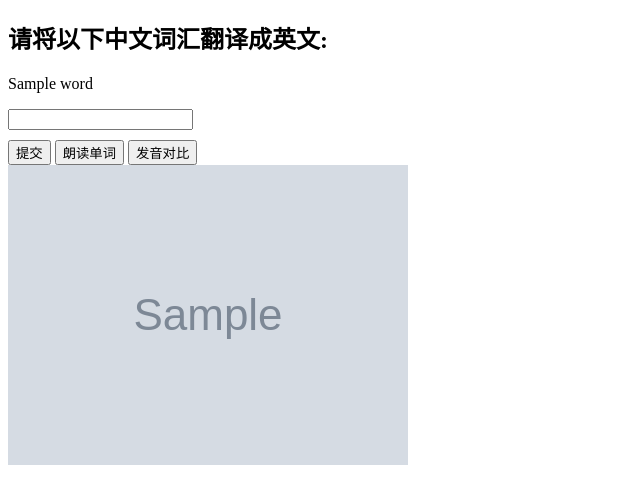
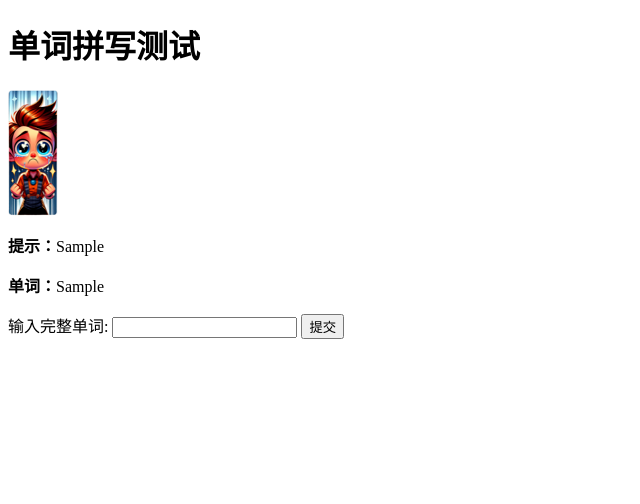
Before and after one commit to songshen06/english_book, a Flask app: template templates/test_cn_to_en.html in a window 1280 px wide. Shown: the top 504 px of the page, without its empty margins (0-640 px from the left). Run offline with Flask 3, Linux system fonts and the light colour scheme; the template is opened without the code that fills it: most values are stand-ins (such as "Sample title", 1, 10 or a date in 2020); grey boxes marked "Sample" are stand-in pictures.

Commit message:
upgrade the test_cn_to_en

```diff
--- a/app.py
+++ b/app.py
@@ -7,6 +7,7 @@ import glob
 import importlib
 import random
 import csv
+import string
 from itertools import chain
 from database import db, init_db
 
@@ -160,53 +161,69 @@ def generate_dummy_choices_new(correct_answer, all_answers, num_dummies=2):
     random.shuffle(dummy_choices)
     return dummy_choices
 
+def generate_full_dummy_choices(correct_answer, all_answers, num_choices=3):
+    """
+    Generate dummy choices for a quiz question.
+    Returns a dictionary of choices.
+    """
+    print(num_choices)
+    if num_choices < 2:
+        raise ValueError("Number of choices must be at least 2")
+
+    # Get dummy answers and ensure the correct answer is not included
+    dummies = [word for word in all_answers if word != correct_answer]
+    if len(dummies) < num_choices - 1:
+        raise ValueError("Not enough unique dummy choices available")
+
+    # Randomly select dummy answers
+    dummy_choices = random.sample(dummies, num_choices - 1)
+    dummy_choices.append(correct_answer)
+    random.shuffle(dummy_choices)
+
+    # Assign choices to labels (e.g., 'a', 'b', 'c', ...)
+    choice_labels = list(string.ascii_lowercase)[:num_choices]
+    choices = dict(zip(choice_labels, dummy_choices))
+
+    return choices
+def obscure_word(word, num_letters=1):
+    """随机隐藏单词中的一或两个字母。"""
+    if len(word) <= 1:
+        return word
+
+    word_as_list = list(word)
+    for _ in range(num_letters):
+        replace_index = random.randint(0, len(word_as_list) - 1)
+        word_as_list[replace_index] = '_'
+    return ''.join(word_as_list)
+
 @app.route('/test_cn_to_en', methods=['GET', 'POST'])
 def test_cn_to_en():
-    # Ensure the user is logged in
     if 'username' not in session:
         return redirect(url_for('login'))
+    if 'selected_book' in session and 'selected_modules' in session:
+        words = load_words(session['selected_book'], session['selected_modules'])
+    if 'random_indexes' not in session:
+        session['random_indexes'] = generate_random_indexes(words)
+        session['word_index'] = 0
+    # 获取当前单词
+    current_index = session['random_indexes'][session['word_index']]
+    word_en, word_cn = list(words.items())[current_index]
+    word_en_with_blanks = obscure_word(word_en, num_letters=random.randint(1, 2))
+    return render_template('test_cn_to_en.html', word_cn=word_cn, word_en_with_blanks=word_en_with_blanks, word_en=word_en)
 
-    # Check if the book and module are selected
-    #if 'selected_book' not in session or 'selected_module' not in session:
-     #   return redirect(url_for('select_book'))
+@app.route('/submit_answer', methods=['POST'])
+def submit_answer():
+    user_answer = request.form['answer'].strip()
+    word_en = request.form['word_en'].strip()
 
-    # Dynamically import the selected book's module
-    #book_module = importlib.import_module(f"books.{session['selected_book']}")
-    #modules = book_module.modules  # Access the 'modules' dictionary from the imported book module
-
-    # Get the selected module's words
-   # words = modules[session['selected_module']]
-    if 'selected_book' not in session or 'selected_module' not in session:
-        return redirect(url_for('select'))  # Redirect to combined selection route
-
-    # Dynamically import the selected book's module
-    book_module = importlib.import_module(f"books.{session['selected_book']}")
-
-    # Get the selected module's words
-    words = book_module.modules[session['selected_module']]  # Directly access the 'modules' dictionary from the imported book module
-    #print(session)
-    if 'current_word' not in session or session['current_word'] not in words:
-        session['current_word'] = list(words.keys())[0]
-
-
-    if request.method == 'POST':
-        user_input = request.form.get('word_input')
-        if check_answer(user_input, session['current_word']):
-            record_data(session['username'], session['current_word'], session['selected_book'], session['selected_module'], True)
-            #record_to_db(session['username'], session['current_word'], session['selected_book'], session['selected_module'], True, "cn_to_en")
-            current_index = list(words.keys()).index(session['current_word'])
-            if current_index + 1 < len(words):
-                session['current_word'] = list(words.keys())[current_index + 1]
-            else:
-                session.clear()
-                return "Module completed!"
+    if user_answer.lower() == word_en.lower():
+        session['word_index'] += 1
+        if session['word_index'] >= len(session['random_indexes']):
+            return redirect(url_for('learning_results'))
         else:
-            record_data(session['username'], session['current_word'], session['selected_book'], session['selected_module'], False)
-            #record_to_db(session['username'], session['current_word'], session['selected_book'], session['selected_module'], False, "cn_to_en")
-            image_path = get_image_path(session['current_word'])
-            return render_template('test_cn_to_en.html', word=words[session['current_word']], image_path=image_path)
-
-    return render_template('test_cn_to_en.html', word=words[session['current_word']])
+            return redirect(url_for('test_cn_to_en'))
+    else:
+        return redirect(url_for('test_cn_to_en', correct=False))
 
 @app.route('/exam_mode', methods=['GET'])
 def exam_mode():
@@ -396,7 +413,7 @@ def test_en_to_cn():
     if request.method == 'POST':
         choices = session.get('previous_choices')
         user_choice = request.form.get('word_choice')
-        print('use choose abc is ',user_choice)
+        #print('use choose abc is ',user_choice)
         correct_answer = word_cn
             #print('user choice is ',choices[user_choice])
         if choices[user_choice] == correct_answer:
@@ -425,12 +442,13 @@ def test_en_to_cn():
     else:
         # 生成不包含正确答案的假选项
         correct_answer = word_cn
-        dummy_choices = generate_dummy_choices(correct_answer, words.values())
-        choices = {
-            'a': dummy_choices[0],
-            'b': dummy_choices[1],
-            'c': dummy_choices[2]
-        }
+        #dummy_choices = generate_dummy_choices(correct_answer, words.values())
+        #choices = {
+        #    'a': dummy_choices[0],
+        #    'b': dummy_choices[1],
+        #    'c': dummy_choices[2]
+        #}
+        choices = generate_full_dummy_choices(correct_answer, words.values(), num_choices=4)
         session['previous_choices'] = choices
     #print(choices)
     # 显示当前单词和选项
@@ -511,7 +529,7 @@ def test_mode_en_to_cn():
     word_en, word_cn = list(words.items())[current_index]
     #print('现在测试的答案是', word_cn)
     #print('english world', word_en)
-    print(current_index)
+    #print(current_index)
 
     if 'random_indexes' not in session:
         session['random_indexes'] = random.sample(range(len(words)), len(words))
--- a/books/book4up.py
+++ b/books/book4up.py
@@ -37,7 +37,7 @@ modules = {
         'phone': '打电话',
     },
     'Module 3': {
-        "didn't": '不',
+        "did not": "不, didn't",
         'National Day': '国庆节',
         'stay': '停留',
         'what': '什么',
--- a/books/book4up_sentence.py
+++ b/books/book4up_sentence.py
@@ -240,7 +240,7 @@ modules = {
             }
         },
         "took": {
-            'translation': "take 的过去式，需要花费",
+            'translation': "take 的过去式，需要，花费",
             'sentences': {
                 'example_en': 'It took us about ten minutes to get there.',
                 'example_cn': '我们大约花了十分钟到那儿。'
--- a/templates/test_cn_to_en.html
+++ b/templates/test_cn_to_en.html
@@ -1,29 +1,60 @@
 <!DOCTYPE html>
 <html>
 <head>
-    <title>中文到英文测试</title>
-    <!-- Add this line to include the JavaScript file for speech -->
-    <script src="{{ url_for('static', filename='speech.js') }}"></script>
-    <style>
-        .button-container {
-            margin-top: 10px;  /* 设置按钮与输入框之间的距离 */
-        }
-    </style>
+    <title>单词拼写测试</title>
 </head>
 <body>
-    <h2>请将以下中文词汇翻译成英文:</h2>
-    <p>{{ word }}</p>
-    <form method="post" action="{{ url_for('test_cn_to_en') }}">
-        <input type="text" name="word_input" required>
-        <div class="button-container">
-            <button type="submit">提交</button>
-            <!-- Pronunciation button -->
-            <button type="button" onclick="speakInput()">朗读单词</button>
-            <button type="button" id="record-button">发音对比</button>
-        </div>
+    <h1>单词拼写测试</h1>
+
+    <!-- 图片显示区域 -->
+    <img id="emotionIcon" src="{{ url_for('static', filename='pics/icon/cry.png') }}" alt="Cry">
+
+    <p><strong>提示：</strong>{{ word_cn }}</p>
+    <p><strong>单词：</strong>{{ word_en_with_blanks }}</p>
+
+    <form id="answerForm" method="post">
+        <label for="answer">输入完整单词:</label>
+        <input type="text" id="answer" name="answer">
+        <button type="button" onclick="checkAnswer()">提交</button>
     </form>
-    {% if image_path %}
-    <img src="{{ image_path }}" alt="Hint">
-    {% endif %}
+
+    <!-- 点击此按钮才会提交答案并进入下一个单词 -->
+    <form method="post" action="/submit_answer" id="nextWordForm" style="display:none;">
+        <input type="hidden" name="word_en" value="{{ word_en }}">
+        <input type="hidden" name="answer" id="hiddenAnswer">
+        <button type="submit">下一个单词</button>
+    </form>
+
+    <script>
+        function checkAnswer() {
+            var userAnswer = document.getElementById('answer').value;
+            var correctAnswer = '{{ word_en }}';
+            var nextWordForm = document.getElementById('nextWordForm');
+            var emotionIcon = document.getElementById('emotionIcon');
+            var hiddenAnswer = document.getElementById('hiddenAnswer');
+
+            if (userAnswer.toLowerCase() === correctAnswer.toLowerCase()) {
+                emotionIcon.src = "{{ url_for('static', filename='pics/icon/happy.png') }}";
+                emotionIcon.alt = "Happy";
+                hiddenAnswer.value = userAnswer; // 设置隐藏表单的答案
+                nextWordForm.style.display = 'block'; // 显示下一个单词的按钮
+            } else {
+                alert('答案不正确，请重试！');
+            }
+        }
+
+        // 处理回车键提交
+        document.getElementById('answer').addEventListener('keypress', function(event) {
+            if (event.key === 'Enter') {
+                event.preventDefault(); // 阻止默认回车行为
+                checkAnswer();
+            }
+        });
+
+        // 页面加载时显示默认图片
+        window.onload = function() {
+            document.getElementById('emotionIcon').style.display = 'block';
+        };
+    </script>
 </body>
 </html>
--- a/templates/test_en_to_cn.html
+++ b/templates/test_en_to_cn.html
@@ -21,6 +21,10 @@
     <br>
     <label>
         <input type="radio" name="word_choice" value="c">{{ choices.c }}
+    </label>
+    <br>
+    <label>
+        <input type="radio" name="word_choice" value="d">{{ choices.d }}
     </label>
     <br>
     <button type="button" onclick="validateAndSubmit()">Submit</button>
```
Also changed, not shown: data_records.csv, instance/app.db, 3 other files.
